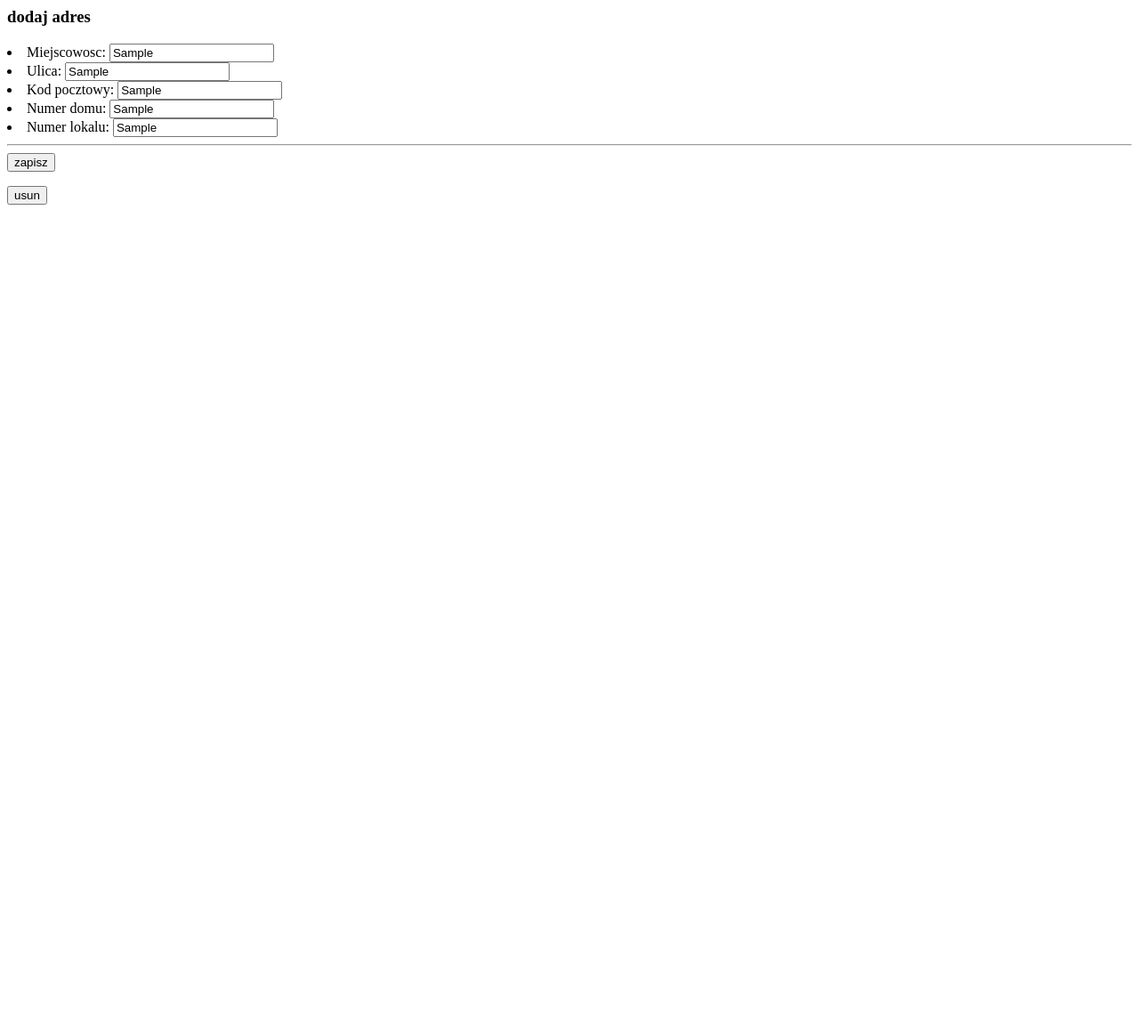
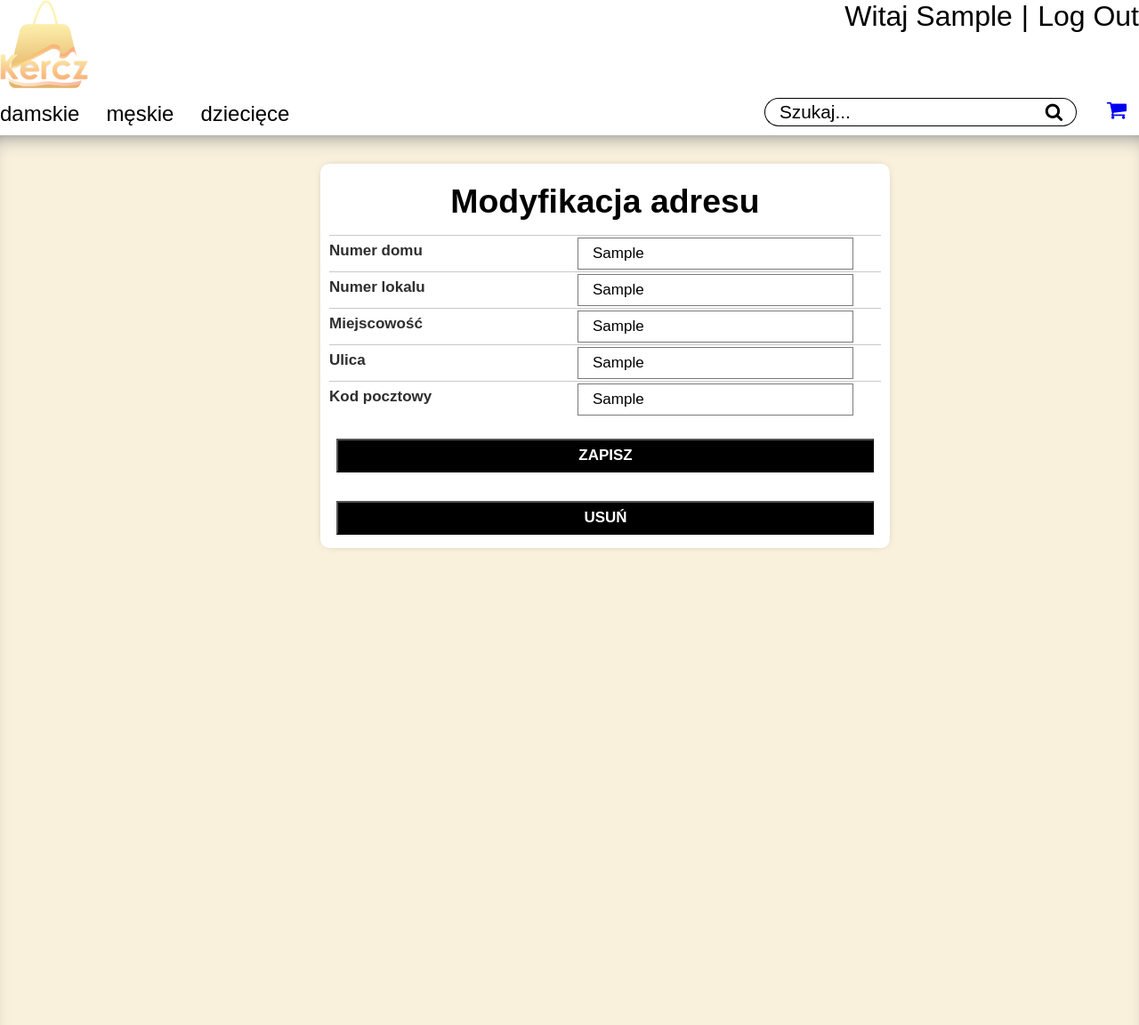
Before and after one commit to marycin/projektionagit, a Django app: page /sklep/adres/1/ in a window 1280 px wide. Shown: the whole page at 89% size. Before the commit the page ends 230 px from the top, so only its background shows below. Run offline with Django 4.2, Linux system fonts and the light colour scheme; a user stored in the database is signed in; tables that the repository leaves empty hold one stand-in row (values such as "Sample post"); parts of the project's set-up code (start-up, migrations or seed data) failed here and were passed over; some libraries are stand-ins or nearby versions.

Commit message:
Front od modyfikacji adresu i karty
zrobione

```diff
--- /dev/null
+++ b/sklep/static/sklep/user/mod_adres.css
@@ -0,0 +1,105 @@
+.container-uz{
+    display: flex;
+    flex-direction: row;
+    flex-wrap: wrap;
+    justify-content: center;
+    align-items: flex-start;
+    align-content: flex-start;
+    width: 70rem;
+    margin: auto;
+  }
+
+  .ud-align{
+    position: relative;
+    top: 2rem;
+    left: 2.5rem;
+
+
+    background: white;
+    font-size: 17px;
+    line-height: 2;
+    width: 40rem;
+    height: 27rem;
+    padding: 5px 10px 5px 10px;
+    border-radius: 10px 10px 10px 10px;
+    -webkit-box-shadow: 0px 0px 11px -7px rgba(66, 68, 90, 1);
+    -moz-box-shadow: 0px 0px 11px -7px rgba(66, 68, 90, 1);
+    box-shadow: 0px 0px 11px -7px rgba(66, 68, 90, 1);
+  }
+
+  .nh-name{
+    font-size: 2rem;
+    text-align: center;
+  }
+
+
+  .text-auto{
+  float:left;
+  color: rgb(46, 46, 46);
+  font-weight: 600;
+  width: 40%;
+  }
+
+  .text-data{
+  text-align: center;
+  }
+
+  .line-dec{
+  border-top: 1px solid rgba(109, 109, 109, 0.375);
+  }
+
+  .nh-input input[type="password"]::placeholder {
+
+    padding-left: 20px;
+  }
+
+  input {
+    background-image: none;
+    border-right: 1px solid rgba(0, 0, 0, 0.375);
+    color: inherit;
+    font: inherit;
+    margin: 0;
+    outline: 0;
+    padding: 0;
+    transition: background-color 0.3s;
+  }
+
+  input[type="submit"] {
+    cursor: pointer;
+  }
+
+  .bottom, .nh-input{
+    position: relative;
+    top: 0.5rem;
+    color:black;
+    margin: 1rem 0.5rem 2rem 0.5rem;
+  }
+
+
+  .bottom input[type="submit"] {
+    background-color: black;
+    color: white;
+    font-weight: 700;
+    text-transform: uppercase;
+    width: 100%;
+  }
+
+  .bottom input[type="submit"]:focus,
+  .bottom input[type="submit"]:hover {
+    background-color: #2b2b2b;
+  }
+
+
+  .text-data input{
+    width: 20rem;
+    margin: 2px 1rem;
+    padding: 0 1rem;
+    border: rgba(0, 0, 0, 0.522) solid 1px;
+  }
+
+  .text-data input{
+  width: 50%;
+  margin: 2px 1rem;
+  padding: 0 1rem;
+  border: rgba(0, 0, 0, 0.522) solid 1px;
+  }
--- a/sklep/templates/sklep/user/user_egz_adres.html
+++ b/sklep/templates/sklep/user/user_egz_adres.html
@@ -1,13 +1,78 @@
+{% extends 'sklep/base/base.html' %}
+{% load static %}
+
+{% block style %}
+<link rel="stylesheet" text="type/css" href="{% static 'sklep/user/mod_adres.css' %}">
+{% endblock %}
+
 {% block content %}
+
+<div class="container-uz">
+    <div class="ud-align">
+        <div class="user-dat">
             <form method="POST" action="">
                 {% csrf_token %}
-    <h3>dodaj adres</h3>
-    {{ adres_form.as_ul }}
-    <hr>
-    <input id="form-button" class="btn btn-success btn-block" type="submit" value="zapisz">
+                <div class="nh-name">
+                    <h3>Modyfikacja adresu</h3>
+                </div>
+
+                <div class="line-dec">
+                    <div class="text-auto">
+                        Numer domu
+                    </div>
+                    <div class="text-data">
+                        {{ adres_form.numer_domu}}
+                    </div>
+                </div>
+
+                <div class="line-dec">
+                    <div class="text-auto">
+                        Numer lokalu
+                    </div>
+                    <div class="text-data">
+                        {{ adres_form.numer_lokalu}}
+                    </div>
+                </div>
+
+                <div class="line-dec">
+                    <div class="text-auto">
+                        Miejscowość
+                     </div>
+                    <div class="text-data">
+                        {{ adres_form.miejscowosc }}
+                    </div>
+                </div>
+
+                <div class="line-dec">
+                   <div class="text-auto">
+                        Ulica
+                    </div>
+                    <div class="text-data">
+                        {{ adres_form.ulica }}
+                    </div>
+                </div>
+
+                <div class="line-dec">
+                    <div class="text-auto">
+                        Kod pocztowy
+                    </div>
+                    <div class="text-data">
+                        {{ adres_form.kod_pocztowy}}
+                    </div>
+                </div>
+                <div>
+                    <div class="bottom">
+                     <input id="form-button" type="submit" value="Zapisz">
+                    </div>
+                </div>
             </form>
+            <div class="bottom">
                 <form method="POST" action="{%url "sklep:del_adres" adres_id %}">
                     {% csrf_token %}
-    <input id="form-button" class="btn btn-success btn-block" type="submit" value="usun">
+                    <input id="form-button"  type="submit" value="Usuń">
                 </form>
+            </div>
+        </div>
+    </div>
+</div>
 {% endblock %}
--- a/sklep/views.py
+++ b/sklep/views.py
@@ -418,6 +418,7 @@ def egz_adres_modify_view(request,adres_id):
     })
 
 def del_adres(request,adres_id):
+    print(adres_id)
     adres=Adres.objects.get(id=adres_id)
     if request.method=='POST':
         adres.delete()
```
Also changed, not shown: sklep/static/sklep/user/mod_card.css (added, +105 -0 lines), sklep/templates/sklep/user/user_egz_credit.html (+62 -5 lines). Lines whose indentation alone changed are shown as unchanged.
